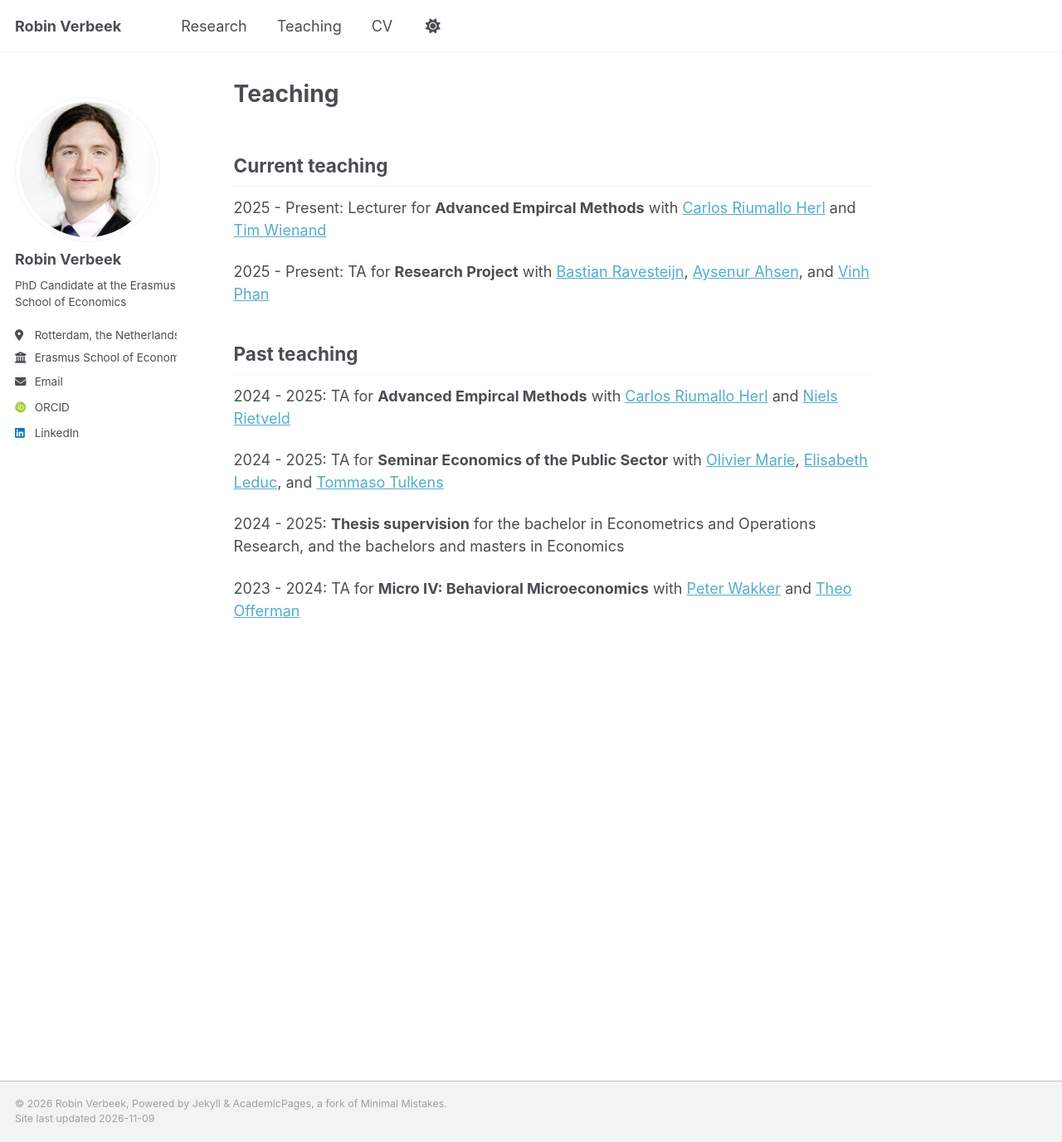
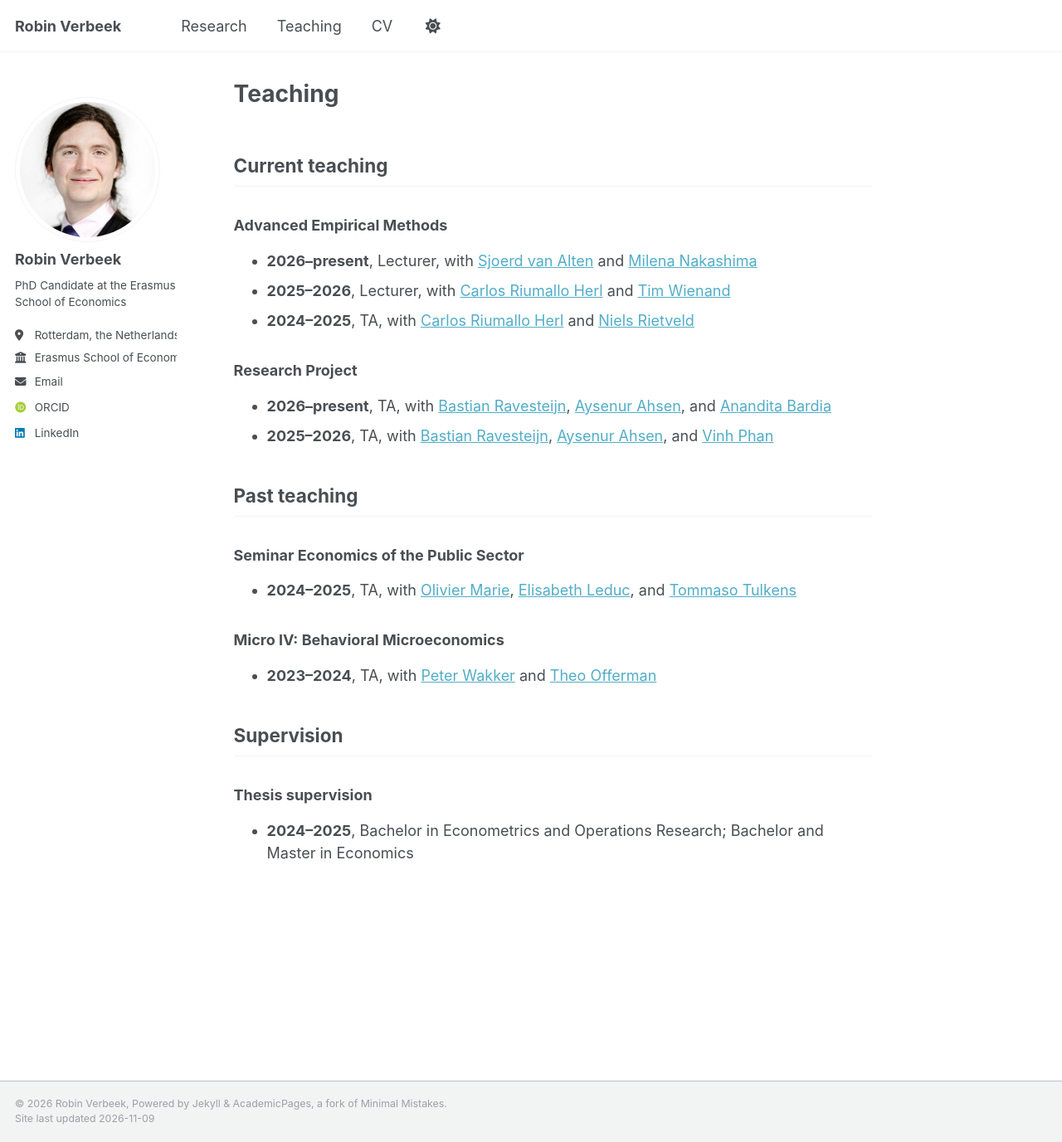
Before and after one commit to RobinV1/robinv1.github.io, a Jekyll site: the page built from _pages/teaching.md, in a window 1280 px wide and 1377 px high. Shown: the whole window at 83% size. Built offline with Jekyll 4.4.1, drawn with Linux system fonts in a browser that asks for light colours; some web fonts are replaced.

Commit message:
Update teaching.md

```diff
--- a/_pages/teaching.md
+++ b/_pages/teaching.md
@@ -5,15 +5,25 @@ author_profile: true
 ---
 
 ## Current teaching
-2025 - Present: Lecturer for **Advanced Empircal Methods** with [Carlos Riumallo Herl](https://www.eur.nl/en/people/carlos-riumallo-herl) and [Tim Wienand](https://www.linkedin.com/in/tim-wienand-049379138/)
 
-2025 - Present: TA for **Research Project** with [Bastian Ravesteijn](https://sites.google.com/site/bastianravesteijn/), [Aysenur Ahsen](https://www.linkedin.com/in/ay%C5%9Fenur-ahsen-241708309/), and [Vinh Phan]( https://www.vinhphan.nl/)
+### Advanced Empirical Methods
+- **2026–present**, Lecturer, with [Sjoerd van Alten](https://sites.google.com/view/sjoerd-van-alten/home) and [Milena Nakashima](https://www.linkedin.com/in/milena-mitiko-nakashima-714601167/)
+- **2025–2026**, Lecturer, with [Carlos Riumallo Herl](https://www.eur.nl/en/people/carlos-riumallo-herl) and [Tim Wienand](https://www.linkedin.com/in/tim-wienand-049379138/)
+- **2024–2025**, TA, with [Carlos Riumallo Herl](https://www.eur.nl/en/people/carlos-riumallo-herl) and [Niels Rietveld](https://www.eur.nl/en/people/niels-rietveld)
+
+### Research Project
+- **2026–present**, TA, with [Bastian Ravesteijn](https://sites.google.com/site/bastianravesteijn/), [Aysenur Ahsen](https://www.linkedin.com/in/ay%C5%9Fenur-ahsen-241708309/), and [Anandita Bardia](https://www.linkedin.com/in/anandita-bardia/)
+- **2025–2026**, TA, with [Bastian Ravesteijn](https://sites.google.com/site/bastianravesteijn/), [Aysenur Ahsen](https://www.linkedin.com/in/ay%C5%9Fenur-ahsen-241708309/), and [Vinh Phan](https://www.vinhphan.nl/)
 
 ## Past teaching
-2024 - 2025: TA for **Advanced Empircal Methods** with [Carlos Riumallo Herl](https://www.eur.nl/en/people/carlos-riumallo-herl) and [Niels Rietveld](https://www.eur.nl/en/people/niels-rietveld)
 
-2024 - 2025: TA for **Seminar Economics of the Public Sector** with [Olivier Marie](https://sites.google.com/site/oliviermarie/), [Elisabeth Leduc](https://sites.google.com/view/elisabethleduc/about-me), and [Tommaso Tulkens](https://www.linkedin.com/in/tommaso-tulkens-economics/)
+### Seminar Economics of the Public Sector
+- **2024–2025**, TA, with [Olivier Marie](https://sites.google.com/site/oliviermarie/), [Elisabeth Leduc](https://sites.google.com/view/elisabethleduc/about-me), and [Tommaso Tulkens](https://www.linkedin.com/in/tommaso-tulkens-economics/)
 
-2024 - 2025: **Thesis supervision** for the bachelor in Econometrics and Operations Research, and the bachelors and masters in Economics
+### Micro IV: Behavioral Microeconomics
+- **2023–2024**, TA, with [Peter Wakker](https://www.eur.nl/people/peter-wakker) and [Theo Offerman](https://www.uva.nl/en/profile/o/f/t.j.s.offerman/t.j.s.offerman.html?cb#Profile)
 
-2023 - 2024: TA for **Micro IV: Behavioral Microeconomics** with [Peter Wakker](https://www.eur.nl/people/peter-wakker) and [Theo Offerman](https://www.uva.nl/en/profile/o/f/t.j.s.offerman/t.j.s.offerman.html?cb#Profile)
+## Supervision
+
+### Thesis supervision
+- **2024–2025**, Bachelor in Econometrics and Operations Research; Bachelor and Master in Economics
```
